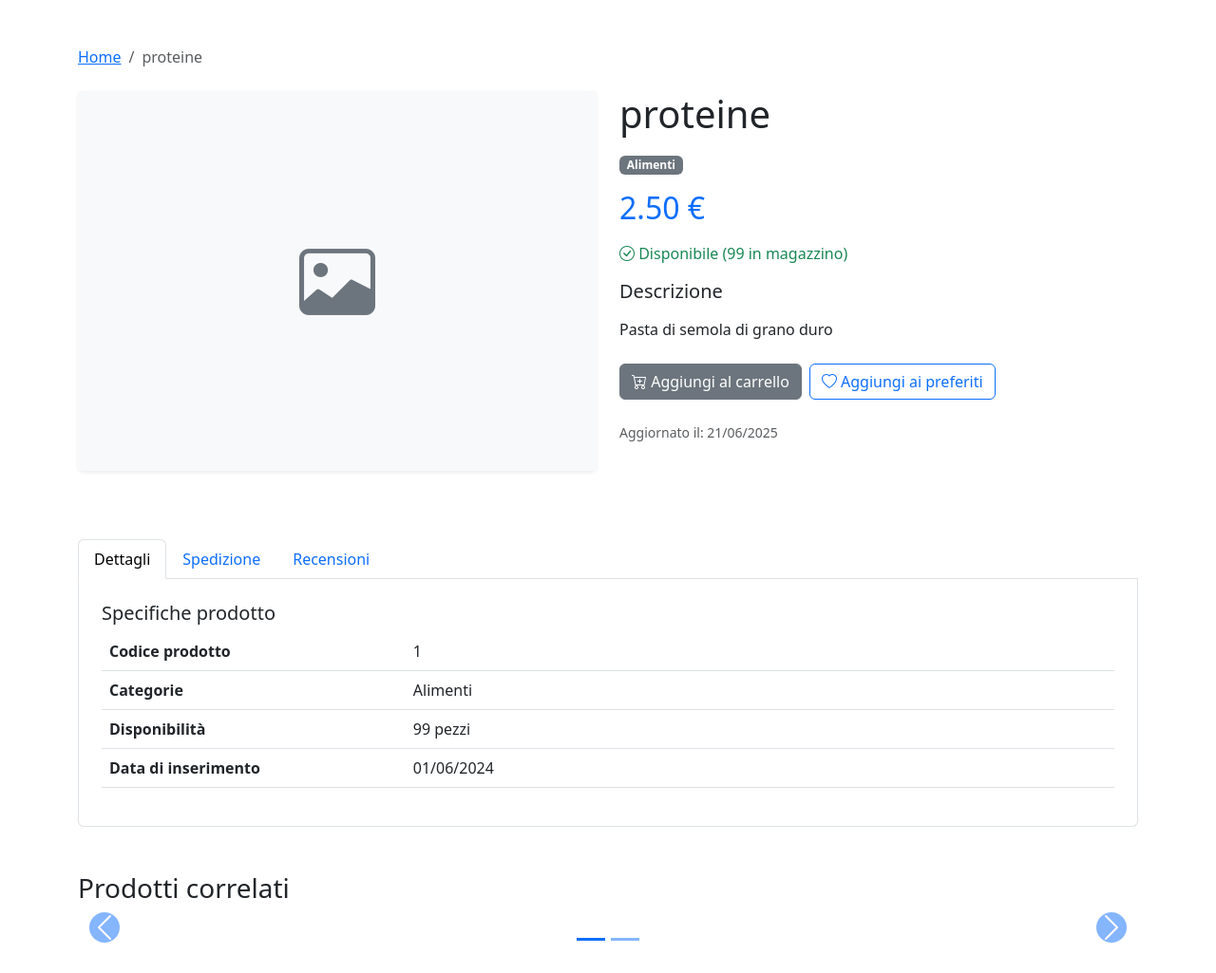
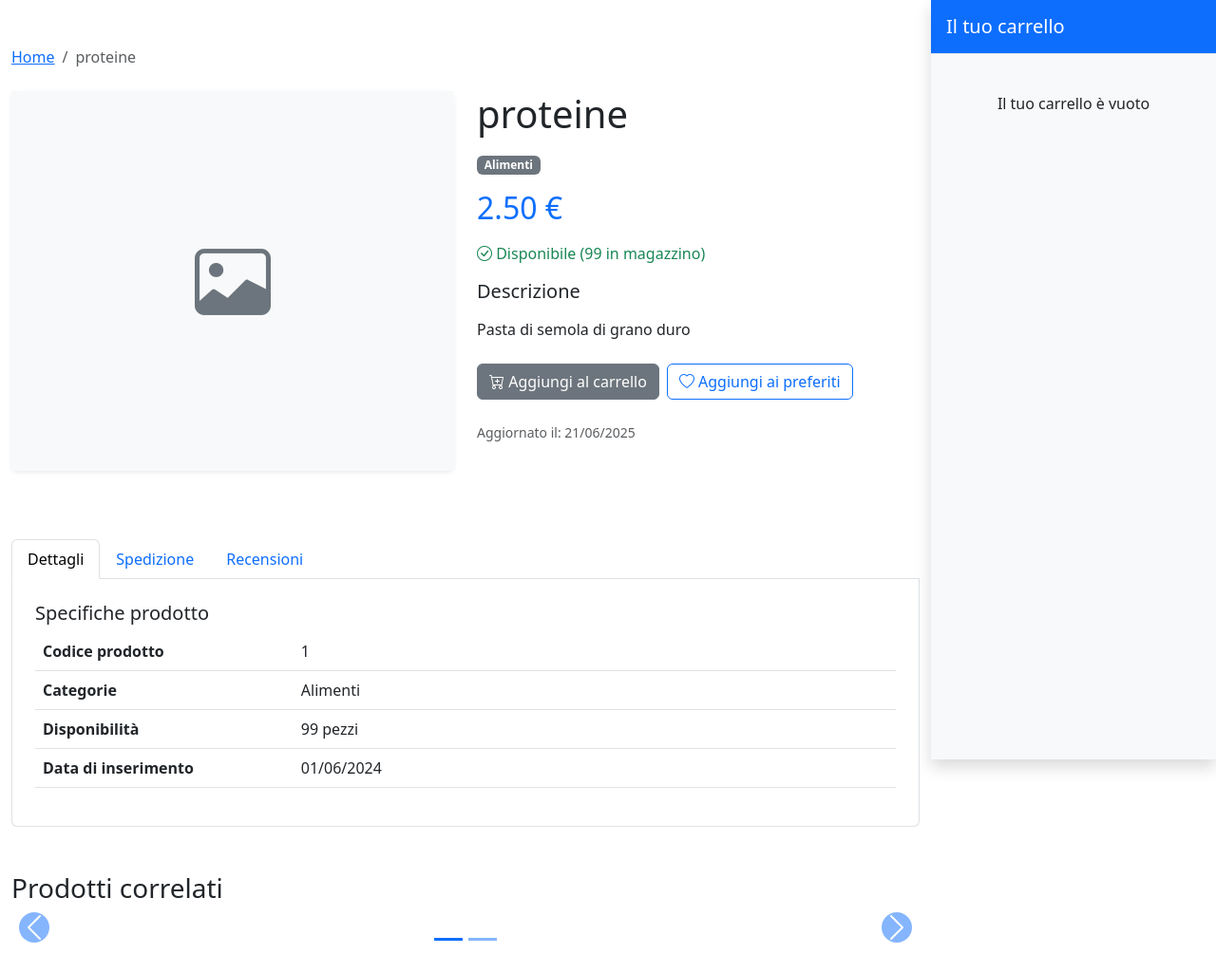
Before and after one commit to leo-05-2/PPM, a Django app: page /products/product/1/ in a window 1280 px wide. Shown: the whole page at 95% size. Run offline with Django 5.2, Linux system fonts and the light colour scheme; data comes from the database, SQL or seed files in the repository; parts of the project's set-up code (start-up, migrations or seed data) failed here and were passed over.

Commit message:
FEAT: added a sidebar with the cart preview in product info template

```diff
--- a/products/views.py
+++ b/products/views.py
@@ -1,4 +1,6 @@
 from django.shortcuts import render
+
+from cart.models import Cart
 from products.models import Product, Category
 
 
@@ -23,6 +25,12 @@ def product_info(request, product_id):
 
     source = request.GET.get('source')
 
+    user = request.user if request.user.is_authenticated else None
+    if user:
+        cart, created = Cart.objects.get_or_create(user=user)
+    else:
+        cart = None
+
     context = {
         'product': product,
         'categories': categories,
@@ -32,6 +40,8 @@ def product_info(request, product_id):
         'stock': stock,
         'related_products': related_products,
         'source': source,
+        'cart': cart,
+
     }
 
     return render(request, 'products/product_info.html', context)
--- a/templates/products/product_info.html
+++ b/templates/products/product_info.html
@@ -78,18 +78,18 @@
                 <p>{{ description|linebreaks }}</p>
             </div>
 
-            <iframe name="hidden_frame" id="hidden_frame" style="display:none;"></iframe>
+
 
 
             <!-- Pulsanti di azione -->
             <div class="d-grid gap-2 d-md-flex">
                 {% if stock > 0 and product.available and source == 'user_home_page'%}
-                   <form method="POST" action="{% url 'cart:add_cart_item' %}" target="hidden_frame">
+                   <form method="POST" action="{% url 'cart:add_cart_item' %}" >
                         {% csrf_token %}
                         <input type="hidden" name="product_id" value="{{ product.id }}">
                         <input type="hidden" name="quantity" value="1">
-                        <input type="hidden" name="redirect" value="false">
-                        <button type="submit" class="btn btn-primary" onclick="showToast()">
+                        <input type="hidden" name="source" value="{{ request.GET.source }}">
+                        <button type="submit" class="btn btn-primary" >
                             <i class="bi bi-cart-plus"></i> Aggiungi al carrello
                         </button>
                    </form>
@@ -109,7 +109,7 @@
 
 
             </div>
-            <div class="position-fixed bottom-0 end-0 p-3" style="z-index: 11">
+            <div class="position-fixed bottom-0 end-0 p-3" style="z-index: 2000;  margin-right: 310px;">
                 <div id="cartToast" class="toast" role="alert" aria-live="assertive" aria-atomic="true">
                     <div class="toast-header bg-success text-white">
                         <i class="bi bi-check-circle me-2"></i>
@@ -123,12 +123,23 @@
             </div>
 
             <script>
-                function showToast() {
-                    setTimeout(function() {
-                        var toast = new bootstrap.Toast(document.getElementById('cartToast'));
-                        toast.show();
-                    }, 500);
-                }
+              document.addEventListener('DOMContentLoaded', function() {
+                {% if messages %}
+                  {% for message in messages %}
+                    {% if message.tags == 'success' %}
+                      // Inserisci il messaggio nel toast
+                      // document.getElementById('cartToastBody').textContent = "{{ message }}";
+
+                      // Mostra il toast
+                      var toastEl = document.getElementById('cartToast');
+                      var toast = new bootstrap.Toast(toastEl, { delay: 5000 });
+                      toast.show();
+
+
+                    {% endif %}
+                  {% endfor %}
+                {% endif %}
+              });
             </script>
 
 
@@ -199,7 +210,7 @@
         </div>
     </div>
 
-    <!-- Prodotti correlati - usando carousel di Bootstrap -->
+
     <div class="row mt-5">
         <div class="col-12">
             <h3 class="mb-4">Prodotti correlati</h3>
@@ -252,4 +263,57 @@
         </div>
     </div>
 </div>
+    <div class="position-fixed top-0 end-0 h-100 bg-light shadow" style="width: 300px; z-index: 1030; overflow-y: auto;" id="cartSidebar">
+  <div class="p-3 border-bottom d-flex justify-content-between align-items-center bg-primary text-white">
+    <h5 class="mb-0">Il tuo carrello</h5>
+  </div>
+
+  <div class="p-3">
+    {% if cart and cart.items.all %}
+      <div class="list-group list-group-flush">
+        {% for item in cart.items.all %}
+          <div class="list-group-item py-2">
+            <div class="d-flex">
+              <div class="flex-shrink-0">
+                {% if item.product.image %}
+                  <img src="{{ item.product.image.url }}" alt="{{ item.product.name }}" width="50" class="rounded">
+                {% else %}
+                  <div class="bg-secondary rounded" style="width: 50px; height: 50px;"></div>
+                {% endif %}
+              </div>
+              <div class="flex-grow-1 ms-2">
+                <h6 class="mb-0 fs-6">{{ item.product.name }}</h6>
+                <p class="text-muted small mb-0">{{ item.quantity }} × {{ item.product.price }} €</p>
+              </div>
+            </div>
+          </div>
+        {% endfor %}
+      </div>
+
+      <div class="mt-3 p-3 bg-light rounded">
+        <div class="d-flex justify-content-between">
+          <span>Totale:</span>
+          <strong>{{ cart.total_price }} €</strong>
+        </div>
+      </div>
+
+      <div class="mt-3">
+        <a href="{% url 'cart:view_cart' %}" class="btn btn-primary w-100">Vai al carrello</a>
+      </div>
+    {% else %}
+      <div class="text-center py-4">
+        <p>Il tuo carrello è vuoto</p>
+      </div>
+    {% endif %}
+  </div>
+</div>
+
+<!-- Aggiungi un margine al contenuto principale per fare spazio alla sidebar -->
+<style>
+  .container {
+    margin-right: 300px;
+    max-width: calc(100% - 300px);
+  }
+</style>
+
 {% endblock %}
```
